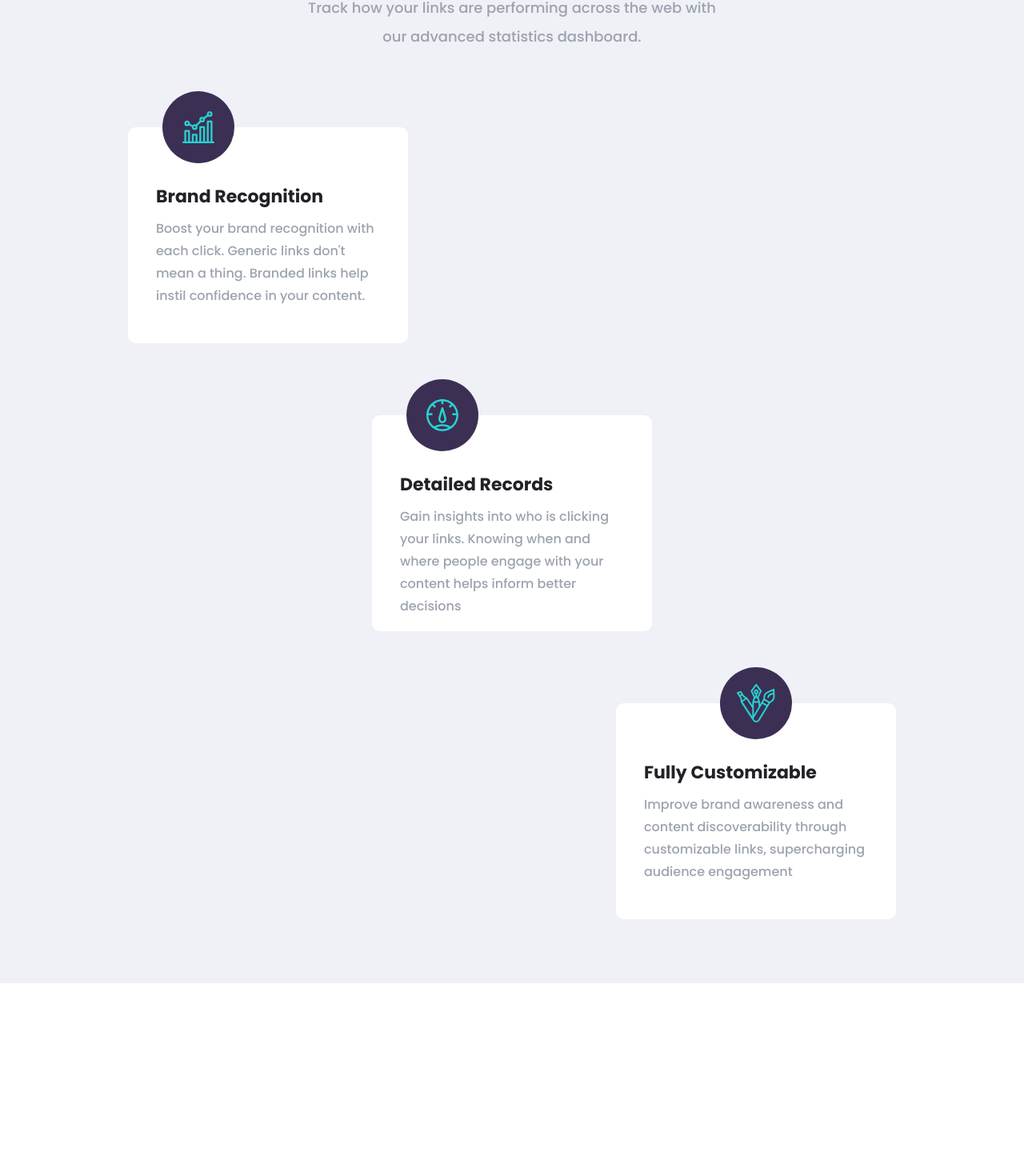
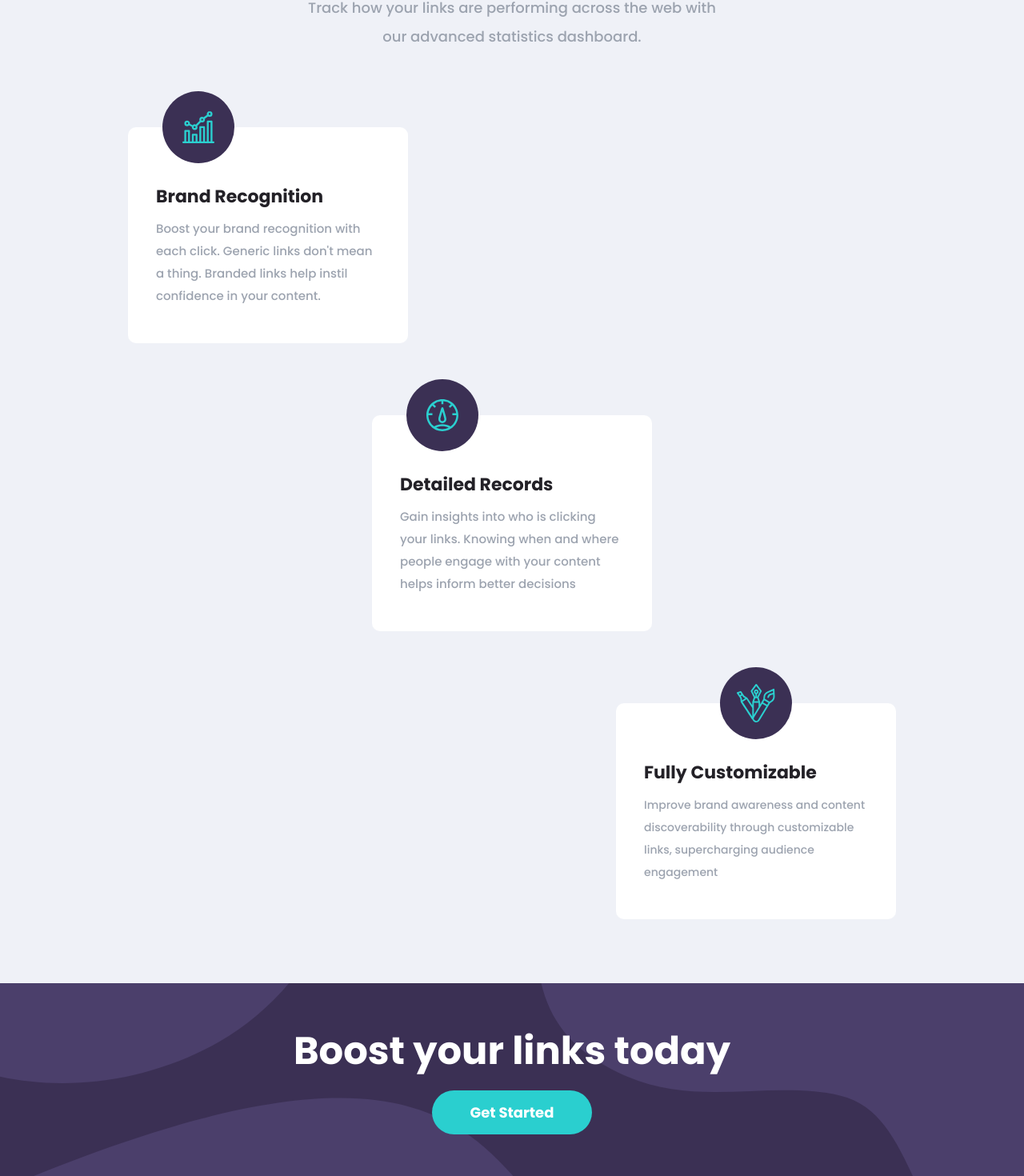
Before and after one commit to rauljariasz/url-shortening-api, a React (Vite) app: page / in a window 1280 px wide. Shown: the part 1134-2604 px from the top of the page at 80% size. Before the commit the page ends 2363 px from the top, so only its background shows below. Built offline with nearby package versions, Linux system fonts and the light colour scheme.

Commit message:
BoostSection terminado

```diff
--- /dev/null
+++ b/src/components/BoostSection.jsx
@@ -0,0 +1,12 @@
+const BoostSection = () => {
+  return (
+    <section className="h-[300px] bg-bgBoostMobile bg-secondary bg-contain bg-no-repeat bg-right-top md:h-[250px] md:bg-bgBoostDesktop md:bg-cover">
+      <div className="flex flex-col justify-center items-center gap-[25px] w-full h-full text-white">
+        <h2 className="text-2xl font-bold lg:text-5xl">Boost your links today</h2>
+        <button className="w-[200px] h-[55px] bg-primary hover:bg-hover text-[18px] font-bold rounded-[50px]">Get Started</button>
+      </div>
+    </section>
+  );
+};
+
+export default BoostSection;
--- a/src/components/ShorterSection.jsx
+++ b/src/components/ShorterSection.jsx
@@ -133,7 +133,7 @@ const ShorterSection = () => {
               <img src={BrandIcon} alt="" />
             </div>
             <h3 className="text-center font-bold text-[18px] text-darkViolet md:text-start md:text-[22px]">Brand Recognition</h3>
-            <p className="text-[14px] text-gray-400 mt-[10px] text-center leading-6 md:text-start md:text-[16px] md:leading-7">Boost your brand recognition with each click. Generic links don&apos;t mean a thing. Branded links help instil confidence in your content.</p>
+            <p className="text-[14px] text-gray-400 mt-[10px] text-center leading-6 md:text-start md:text-[15px] md:leading-7">Boost your brand recognition with each click. Generic links don&apos;t mean a thing. Branded links help instil confidence in your content.</p>
           </div>
 
           {/* Card Detailed Records*/}
@@ -142,7 +142,7 @@ const ShorterSection = () => {
               <img src={DetailedIcon} alt="" />
             </div>
             <h3 className="text-center font-bold text-[18px] text-darkViolet md:text-start md:text-[22px]">Detailed Records</h3>
-            <p className="text-[14px] text-gray-400 mt-[10px] text-center leading-6 md:text-start md:text-[16px] md:leading-7">Gain insights into who is clicking your links. Knowing when and where people engage with your content helps inform better decisions</p>
+            <p className="text-[14px] text-gray-400 mt-[10px] text-center leading-6 md:text-start md:text-[15px] md:leading-7">Gain insights into who is clicking your links. Knowing when and where people engage with your content helps inform better decisions</p>
           </div>
 
           {/* Card Fully Customizable */}
@@ -151,7 +151,7 @@ const ShorterSection = () => {
               <img src={fullyIcon} alt="" />
             </div>
             <h3 className="text-center font-bold text-[18px] text-darkViolet md:text-start md:text-[22px]">Fully Customizable</h3>
-            <p className="text-[14px] text-gray-400 mt-[10px] text-center leading-6 md:text-start md:text-[16px] md:leading-7">Improve brand awareness and content discoverability through customizable links, supercharging audience engagement</p>
+            <p className="text-[15px] text-gray-400 mt-[10px] text-center leading-6 md:text-start md:text-[14px] md:leading-7">Improve brand awareness and content discoverability through customizable links, supercharging audience engagement</p>
           </div>
         </div>
       </div>
--- a/src/main.jsx
+++ b/src/main.jsx
@@ -5,6 +5,7 @@ import './index.css'
 import Navbar from './components/Navbar.jsx'
 import HeroSection from './components/HeroSection.jsx'
 import ShorterSection from './components/ShorterSection'
+import BoostSection from './components/BoostSection'
 
 
 
@@ -14,6 +15,7 @@ ReactDOM.createRoot(document.getElementById('root')).render(
     <main>
       <HeroSection />
       <ShorterSection />
+      <BoostSection />
     </main>
   </React.StrictMode>,
 )
--- a/tailwind.config.js
+++ b/tailwind.config.js
@@ -31,7 +31,8 @@ export default {
       backgroundImage: {
         'bgShortenMobile': "url('/src/assets/bg-shorten-mobile.svg')",
         'bgShortenDesktop': "url('/src/assets/bg-shorten-desktop.svg')",
-        'bgIllustration': "url('/src/assets/illustration-working.svg')"
+        'bgBoostMobile': "url('/src/assets/bg-boost-mobile.svg')",
+        'bgBoostDesktop': "url('/src/assets/bg-boost-desktop.svg')",
       }
     },
   },
```
Also changed, not shown: src/assets/bg-boost-desktop.svg (added), src/assets/bg-boost-mobile.svg (added).
